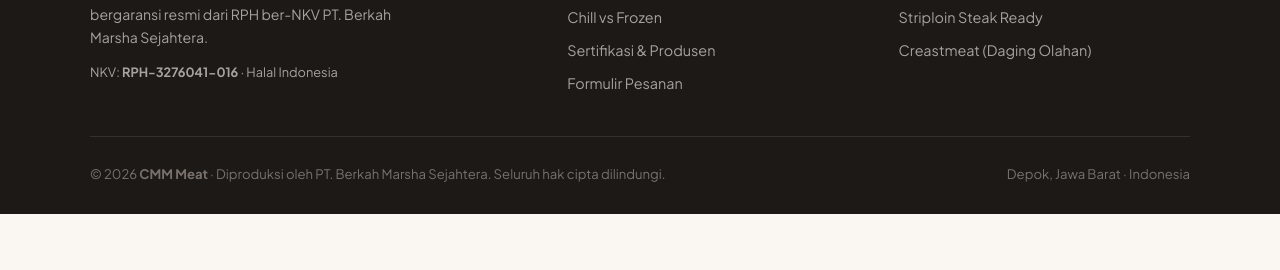
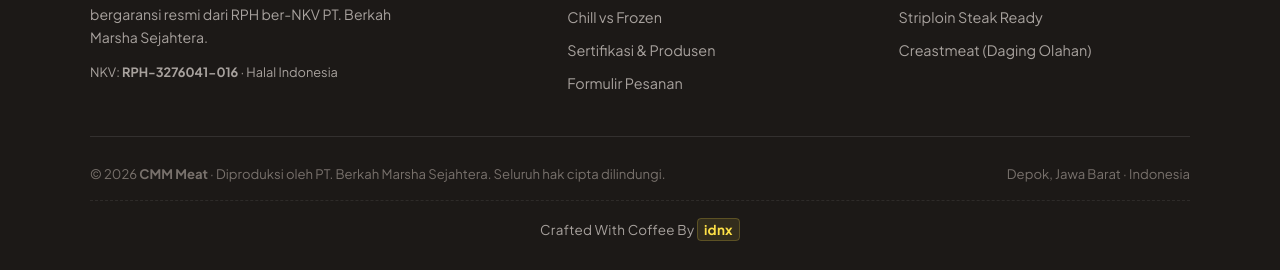
Before and after one commit to asepidung/marshabeefweb, a plain HTML site: page index.html in a window 1280 px wide. Shown: the part 8846-9116 px from the top of the page. Before the commit the page ends 9060 px from the top, so only its background shows below. Drawn offline with Linux system fonts and the light colour scheme.

Commit message:
feat: tambahkan kredit 'Crafted With Coffee By idnx' di footer

```diff
--- a/index.html
+++ b/index.html
@@ -1741,6 +1741,34 @@
 
     .footer-bottom a {
       color: #a8a29e;
+    }
+
+    .footer-credit {
+      text-align: center;
+      padding-top: 18px;
+      margin-top: 16px;
+      border-top: 1px dashed rgba(255, 255, 255, 0.08);
+      font-size: 0.84rem;
+      color: #a8a29e;
+      letter-spacing: 0.02em;
+    }
+
+    .footer-credit a {
+      color: #fde047;
+      font-weight: 700;
+      text-decoration: none;
+      transition: all 0.2s ease;
+      padding: 2px 6px;
+      border-radius: 4px;
+      background: rgba(253, 224, 71, 0.1);
+      border: 1px solid rgba(253, 224, 71, 0.2);
+    }
+
+    .footer-credit a:hover {
+      color: #1c1917;
+      background: #fde047;
+      border-color: #fde047;
+      text-decoration: none;
     }
 
     /* ==========================================================================
@@ -2761,6 +2789,10 @@
         <div>
           Depok, Jawa Barat &middot; Indonesia
         </div>
+      </div>
+
+      <div class="footer-credit">
+        Crafted With Coffee By <a href="https://saepullrock.tech" target="_blank" rel="noopener">idnx</a>
       </div>
     </div>
   </footer>
```
